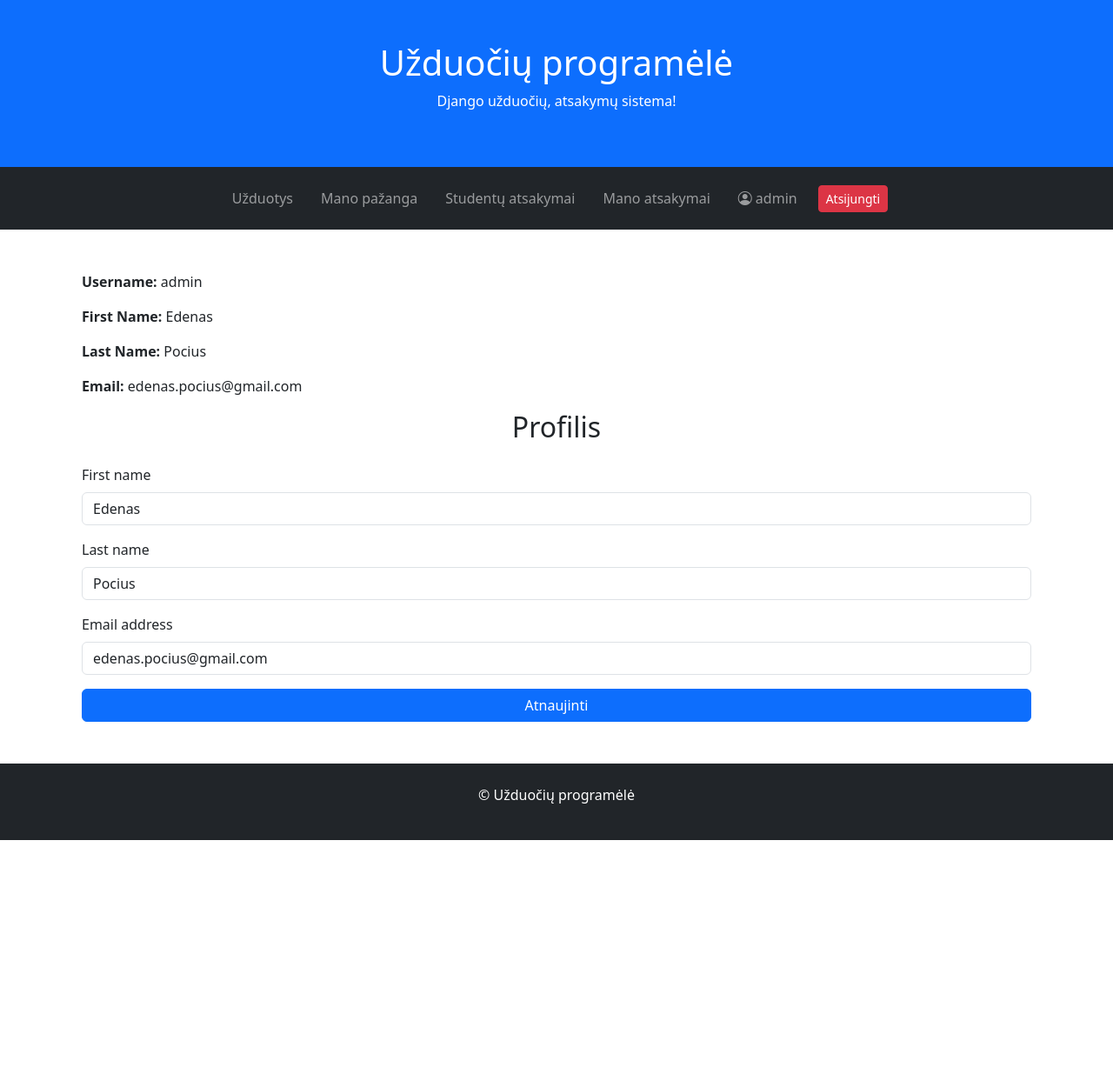
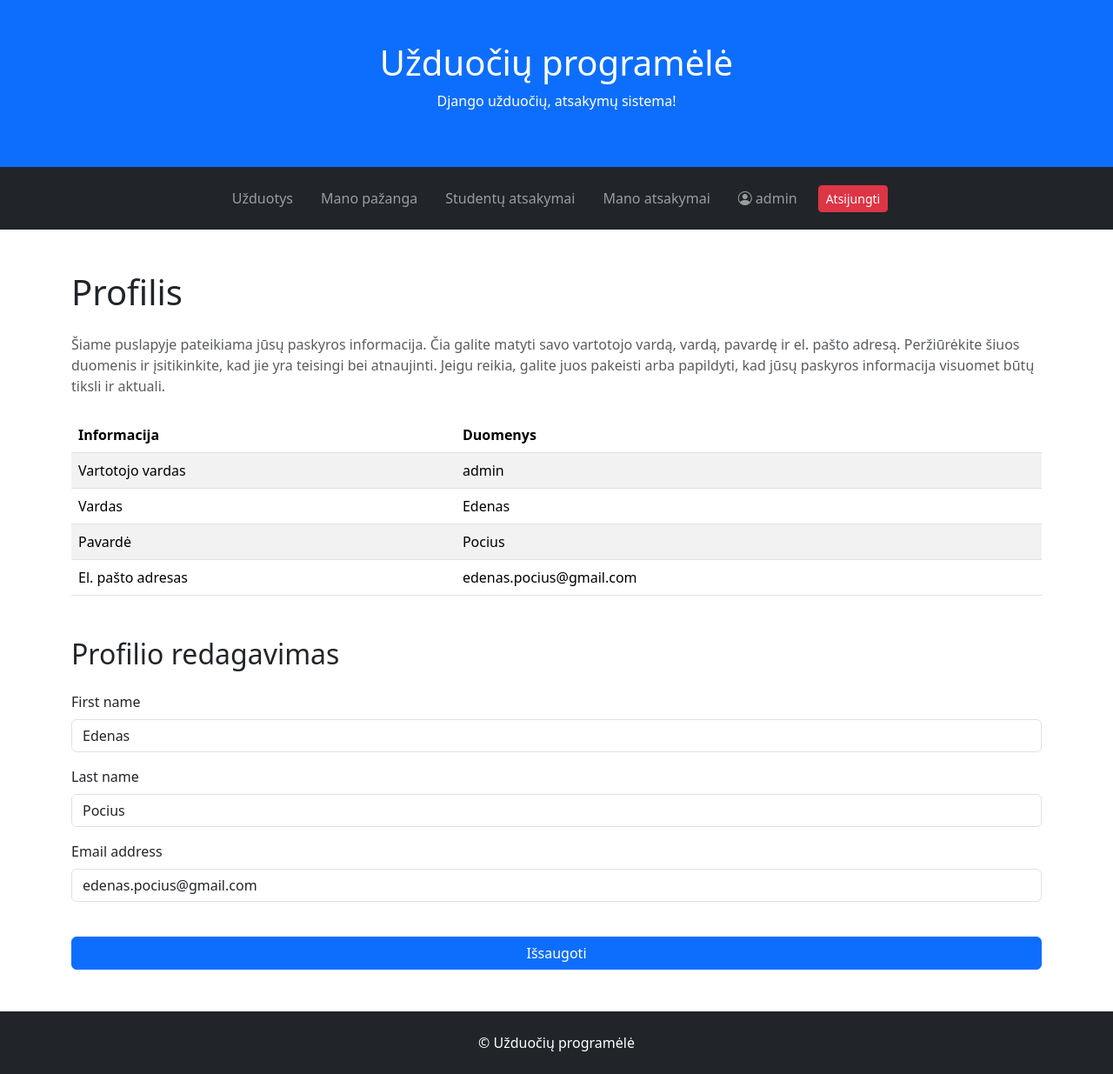
Before and after one commit to edenas/uzduociu_programele_v1, a Django app: page /profile/ in a window 1280 px wide. Shown: the whole page at 87% size. Before the commit the page ends 966 px from the top, so only its background shows below. Run offline with Django 5.2, Linux system fonts and the light colour scheme; a user stored in the database is signed in; some libraries are stand-ins or nearby versions.

Commit message:
Atnaujintas base ir profile puslapių išdėstymas bei tekstai

```diff
--- a/mysite/tasks/templates/base.html
+++ b/mysite/tasks/templates/base.html
@@ -9,7 +9,7 @@
     <script src="https://cdn.jsdelivr.net/npm/bootstrap@5.3.2/dist/js/bootstrap.bundle.min.js"></script>
     <link href="https://cdn.jsdelivr.net/npm/bootstrap-icons@1.11.3/font/bootstrap-icons.css" rel="stylesheet">
 </head>
-<body>
+<body class="d-flex flex-column min-vh-100">
 
 <div class="p-5 bg-primary text-white text-center">
     <h1>Užduočių programėlė</h1>
@@ -72,12 +72,12 @@
     </div>
 </nav>
 
-<div class="container mt-5">
+<div class="container mt-5 flex-grow-1 pb-5">
     {% block content %}{% endblock %}
 </div>
 
-<div class="mt-5 p-4 bg-dark text-white text-center">
-    <p>© Užduočių programėlė</p>
+<div class="p-4 bg-dark text-white text-center">
+    © Užduočių programėlė
 </div>
 
 </body>
--- a/mysite/tasks/templates/profile.html
+++ b/mysite/tasks/templates/profile.html
@@ -3,21 +3,51 @@
 {% block title %}Profilis{% endblock %}
 
 {% block content %}
-<div class="container mt-5">
-    <div class="row justify-content-center">
-        <div class="col-md">
-            <p><strong>Username: </strong>{{ user.username }}</p>
-            <p><strong>First Name: </strong>{{ user.first_name }}</p>
-            <p><strong>Last Name: </strong>{{ user.last_name }}</p>
-            <p><strong>Email: </strong>{{ user.email }}</p>
-            <h2 class="mb-4 text-center">Profilis</h2>
-            <form method="post">
-                {% csrf_token %}
-                {% load crispy_forms_tags %}
-                {{ form | crispy }}
-                <button type="submit" class="btn btn-primary w-100">Atnaujinti</button>
-            </form>
-        </div>
-    </div>
-</div>
+
+<h1 class="mb-4">Profilis</h1>
+
+<p class="text-muted mb-4">
+Šiame puslapyje pateikiama jūsų paskyros informacija. Čia galite matyti savo vartotojo vardą, vardą, pavardę ir el. pašto adresą.
+Peržiūrėkite šiuos duomenis ir įsitikinkite, kad jie yra teisingi bei atnaujinti.
+Jeigu reikia, galite juos pakeisti arba papildyti, kad jūsų paskyros informacija visuomet būtų tiksli ir aktuali.
+</p>
+
+<table class="table table-striped mb-5">
+    <thead>
+        <tr>
+            <th>Informacija</th>
+            <th>Duomenys</th>
+        </tr>
+    </thead>
+    <tbody>
+        <tr>
+            <td>Vartotojo vardas</td>
+            <td>{{ user.username }}</td>
+        </tr>
+        <tr>
+            <td>Vardas</td>
+            <td>{{ user.first_name }}</td>
+        </tr>
+        <tr>
+            <td>Pavardė</td>
+            <td>{{ user.last_name }}</td>
+        </tr>
+        <tr>
+            <td>El. pašto adresas</td>
+            <td>{{ user.email }}</td>
+        </tr>
+    </tbody>
+</table>
+
+<h2 class="mb-4">Profilio redagavimas</h2>
+
+<form method="post">
+    {% csrf_token %}
+    {% load crispy_forms_tags %}
+    {{ form | crispy }}
+    <button type="submit" class="btn btn-primary w-100 mt-4">
+    Išsaugoti
+</button>
+</form>
+
 {% endblock %}
```
Also changed, not shown: mysite/db.sqlite3.
